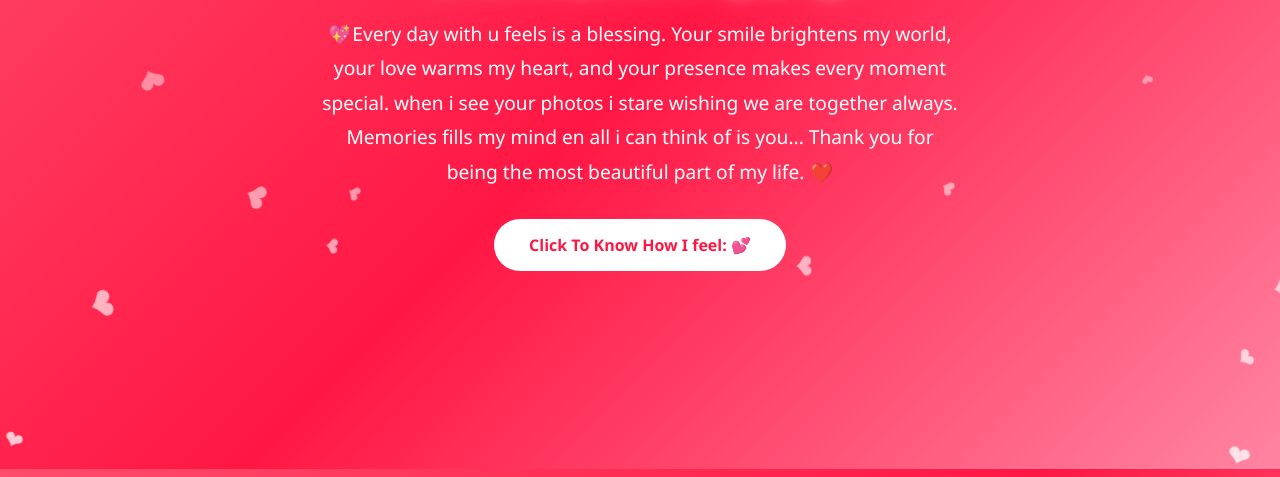
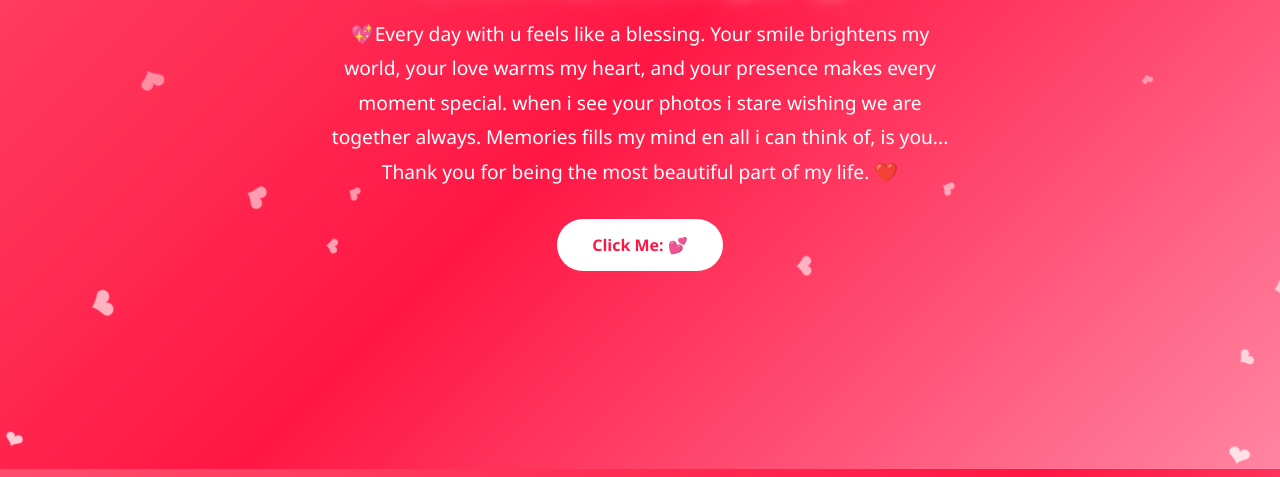
Before and after one commit to Peternduhiu/my-love, a plain HTML site: page index.html in a window 1280 px wide. Shown: the part 331-808 px from the top of the page. Drawn offline with Linux system fonts and the light colour scheme.

Commit message:
Revise content in index.html for clarity
Updated the main message and button text for clarity and emotional expression.

```diff
--- a/index.html
+++ b/index.html
@@ -188,17 +188,17 @@ button:hover{
     <h1>❤️ To My Beautiful Girl Gracie(Bobo💖) ❤️</h1>
 
     <p class="main-message">
-        💖Every day with u feels is a blessing.
+        💖Every day with u feels like a blessing.
         Your smile brightens my world,
         your love warms my heart,
         and your presence makes every moment special.
         when i see your photos i stare wishing we are together always.
-        Memories fills my mind en all i can think of is you...
+        Memories fills my mind en all i can think of, is you...
         Thank you for being the most beautiful part of my life. ❤️
     </p>
 
     <button onclick="showSurprise()">
-        Click To Know How I feel: 💕
+        Click Me: 💕
     </button>
 
 </div>
```
